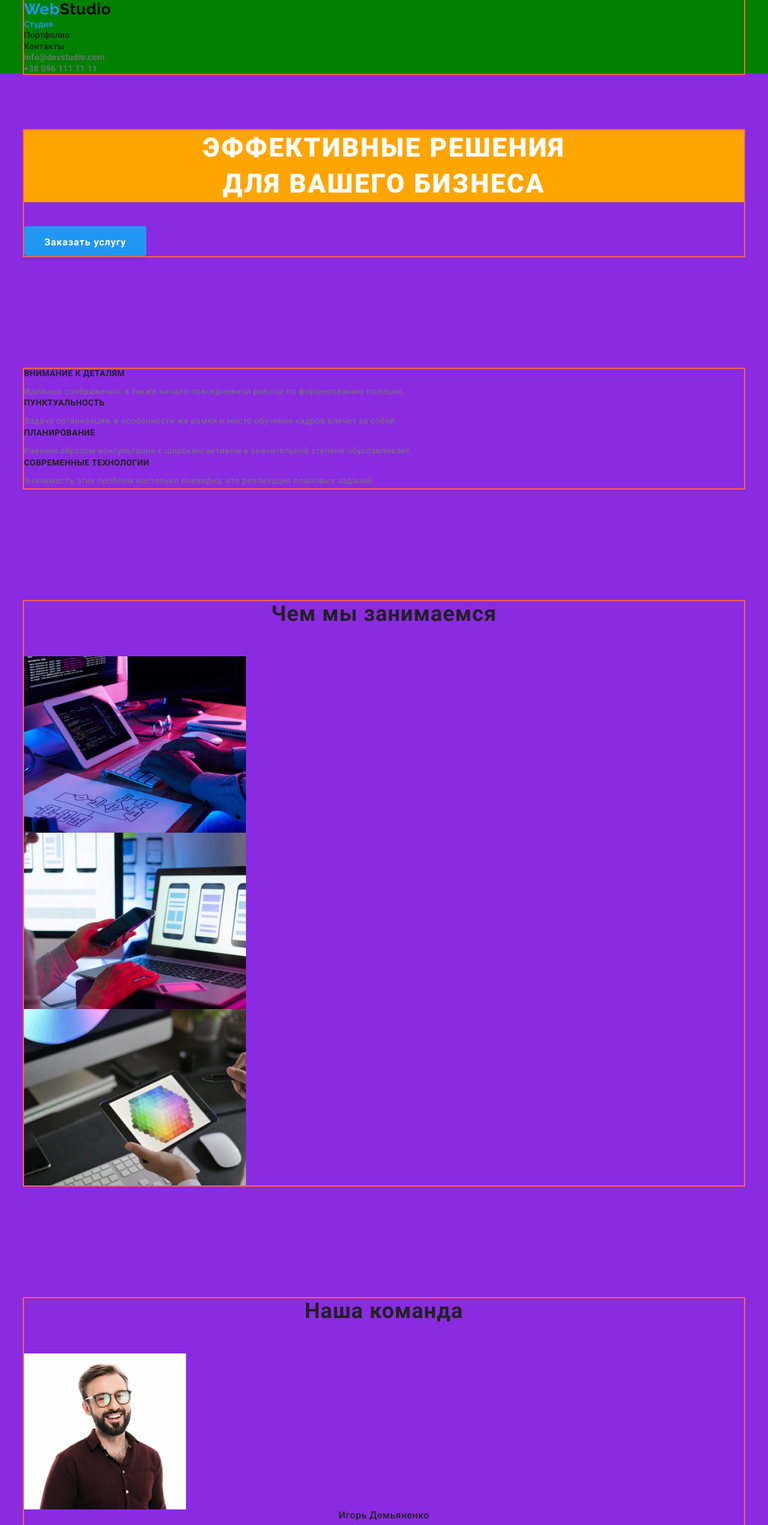
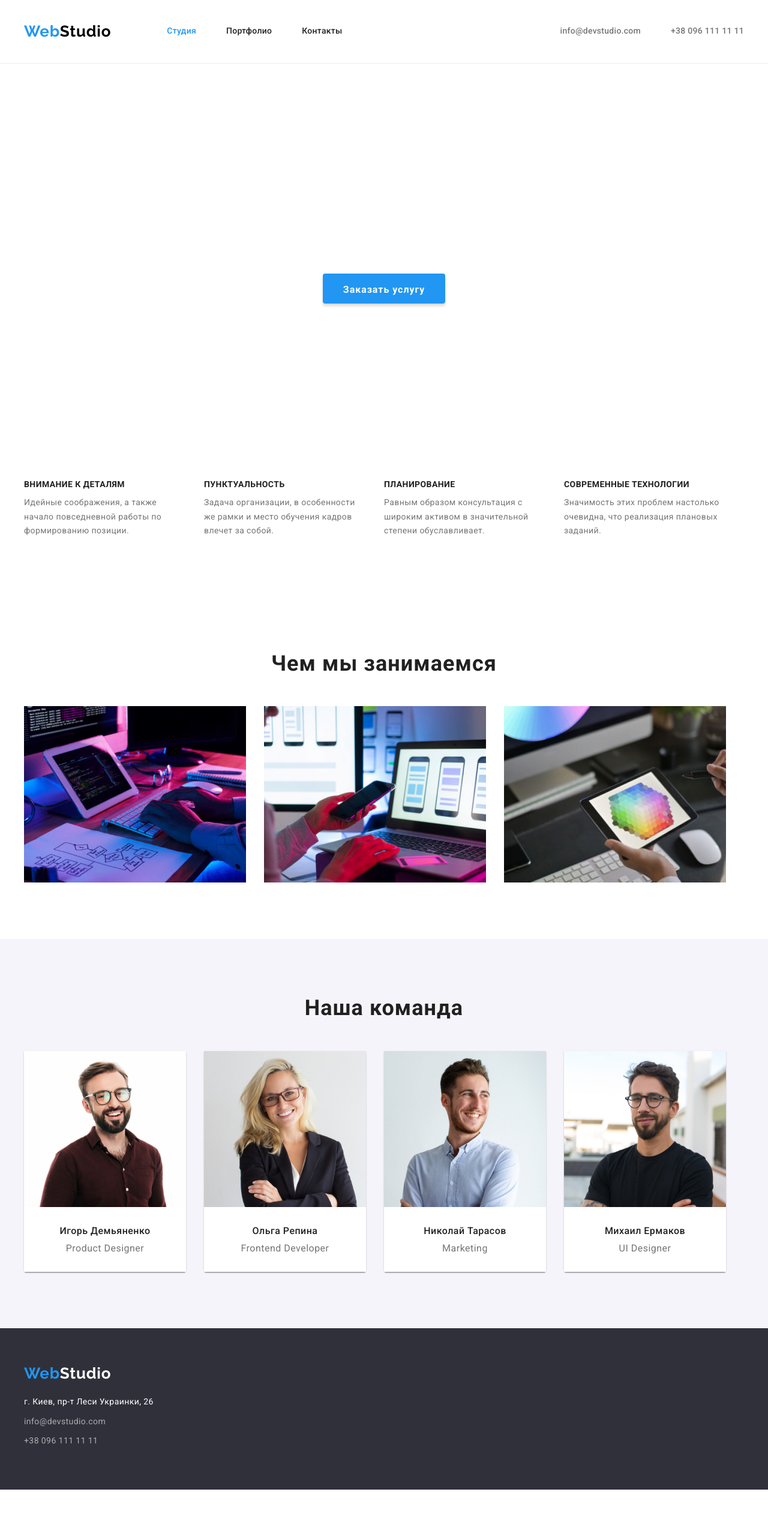
Before and after one commit to MiroslavShimchuk/goit-markup-hw-03, a plain HTML site: page index.html in a window 1280 px wide. Shown: the top 2542 px of the page at 60% size. After the commit the page ends 2483 px from the top, so only its background shows below. Drawn offline with Linux system fonts and the light colour scheme.

Commit message:
створює флекси

```diff
--- a/css/styles.css
+++ b/css/styles.css
@@ -13,36 +13,6 @@
     --white-color: #FFFFFF;
     --primary-background-color: #E5E5E5;
     --second-background-color: #2F303A;
-}
-
-body {
-    font-family: roboto, sans-serif;
-    background-color: var(--primary-background-color);
-    color: var(--primary-text-color);
-}
-
-.visually-hidden {
-    position: absolute;
-    width: 1px;
-    height: 1px;
-    margin: -1px;
-    border: 0;
-    padding: 0;
-    white-space: nowrap;
-    clip-path: inset(100%);
-    clip: rect(0 0 0 0);
-    overflow: hidden;
-}
-
-
-.list {
-    list-style: none;
-    padding: 0;
-    margin: 0;
-}
-
-* {
-    box-sizing: border-box;
 }
 
 p,
@@ -70,26 +40,87 @@ img {
     display: block;
 }
 
+body {
+    font-family: roboto, sans-serif;
+    color: var(--primary-text-color);
+}
+
+.visually-hidden {
+    position: absolute;
+    width: 1px;
+    height: 1px;
+    margin: -1px;
+    border: 0;
+    padding: 0;
+    white-space: nowrap;
+    clip-path: inset(100%);
+    clip: rect(0 0 0 0);
+    overflow: hidden;
+}
+
+* {
+    box-sizing: border-box;
+}
+
 .container {
-    margin-left: auto;
-    margin-right: auto;
-    width: 1200px;
-    outline: 2px solid tomato;
+    width: 1230px;
+    margin: 0 auto;
+    padding-left: 15px;
+    padding-right: 15px;
+    /* outline: 2px solid tomato; */
 }
 
 .section {
     padding-top: 94px;
     padding-bottom: 94px;
-    background-color: blueviolet;
+    }
+
+/* .header {
+    background-color: #2F303A;
 }
+
+.hero {
+    background-color: #757575;
+}
+
+.feature {
+    background-color: cadetblue;
+}
+
+.activity {
+    background-color: burlywood;
+}
+
+.team {
+    background-color: brown;
+}
+
+.portfolio {
+    background-color: darkcyan;
+} */
 
 /* Шапка сайта */
 
 .header {
-    background-color: green;
+    padding-top: 24px;
+    padding-bottom: 25px;
+    margin: 0 auto;
+    border-bottom: 1px solid rgba(236, 236, 236, 1);
+    background: #FFFFFF;;
+}
+
+.header-container {
+    display: flex;
+    align-items: center;
+}
+
+.header-navigation {
+    display: flex;
+    align-items: center;
 }
 
 .header-logo-link {
+    display: block;
     color: #000000;
     text-decoration-line: none;
     font-family: Raleway, sans-serif;
@@ -108,7 +139,20 @@ img {
    color: var(--accent-color);
 }
 
+.header-navigation-list {
+    display: flex;
+    margin-left: 93px;
+}
+
+.navigation-item + .navigation-item {
+    margin-left: 50px;
+
+}
+
 .navigation-link {
+    display: block;
+    padding-top: 20px;
+    padding-bottom: 20px;
     text-decoration-line: none;
     color: var(--primary-text-color);
     font-weight: 500;
@@ -126,7 +170,19 @@ img {
     color: var(--accent-color);
 }
 
+.header-contact-list {
+    display: flex;
+    margin-left: auto;
+}
+
+.header-contact-item + .header-contact-item {
+    margin-left: 50px;
+}
+
 .header-contact-link {
+    display: block;
+    padding-top: 20px;
+    padding-bottom: 20px;
     text-decoration-line: none;
     color: var(--text-color);
     font-weight: 500;
@@ -142,9 +198,16 @@ img {
 
 /* Герой */
 
+.hero {
+    padding-top: 200px;
+    padding-bottom: 200px;
+}
+
 .hero-title {
+    margin: 0 auto;
+    width: 696px;
     margin-top: 0;
-    margin-bottom: 40px;
+    margin-bottom: 30px;
     font-weight: 900;
     font-size: 44px;
     line-height: 1.36;
@@ -152,10 +215,12 @@ img {
     text-transform: uppercase;
     text-align: center;
     color: var(--white-color);
-    background-color: orange;
+    /* background-color: orange; */
 }
 
 .hero-btn {
+    display: block;
+    margin: 0 auto;
     background: var(--accent-color);
     font-family: inherit;
     min-width: 200px;
@@ -181,6 +246,18 @@ img {
 
 /* Наши преимущества */
 
+.feature-list {
+    display: flex;
+}
+
+.feature-item {
+    width: 270px;
+}
+
+.feature-item + .feature-item {
+    margin-left: 30px;
+}
+
 .feature-title {
     margin-top: 0;
     margin-bottom: 10px;
@@ -202,6 +279,18 @@ img {
 
 /* Чем мы занимаемся */
 
+.activity-list {
+    display: flex;
+}
+
+.activity-item {
+    width: 370px;
+}
+
+.activity-item+.activity-item {
+    margin-left: 30px;
+}
+
 .activity-title {
     margin-top: 0;
     margin-bottom: 50px;
@@ -214,6 +303,26 @@ img {
 
 /* Наша команда */
 
+.team {
+    background: #F5F4FA;
+}
+
+.team-list {
+    display: flex;
+}
+
+.team-list-item {
+    width: 270px;
+    box-shadow: 0px 1px 3px rgba(0, 0, 0, 0.12),
+    0px 1px 1px rgba(0, 0, 0, 0.14),
+    0px 2px 1px rgba(0, 0, 0, 0.2);
+    border-radius: 0px 0px 4px 4px;
+}
+
+.team-list-item+.team-list-item {
+    margin-left: 30px;
+}
+
 .team-title {
     margin-top: 0;
     margin-bottom: 50px;
@@ -222,6 +331,12 @@ img {
     letter-spacing: 0.03em;
     text-align: center;
     color: var(--primary-text-color);
+}
+
+.team-list-footer {
+    padding-top: 30px;
+    padding-bottom: 30px;
+    background: #FFFFFF;
 }
 
 .team-list-title {
@@ -248,10 +363,18 @@ img {
 /* Футер */
 
 .footer {
+    padding-top: 60px;
+    padding-bottom: 60px;
     background-color: var(--second-background-color);
 }
 
+.footer-container {
+    margin-right: auto;
+}
+
 .footer-logo-link {
+    display: block;
+    margin-bottom: 20px;
     text-decoration-line: none;
     font-family: Raleway, sans-serif;
     font-weight: bold;
@@ -262,6 +385,8 @@ img {
 }
 
 .footer-contact-address {
+    display: block;
+    margin-bottom: 9px;
     text-decoration-line: none;
     font-style: normal;
     font-size: 14px;
@@ -271,6 +396,8 @@ img {
 }
 
 .footer-contact-link {
+    display: block;
+    margin-bottom: 9px;
     text-decoration-line: none;
     font-style: normal;
     font-size: 14px;
@@ -286,7 +413,22 @@ img {
 
 /* Portfolio */
 
+.portfolio {
+    background: #FFFFFF;
+}
+
+.portfolio-btn-list {
+    display: flex;
+    justify-content: center;
+}
+
+.portfolio-btn-item {
+    margin-right: 8px;
+}
+
 .portfolio-btn {
+    display: inline-block;
+    margin-bottom: 50px;
     background-color: #F5F4FA;
     font-family: inherit;
     font-weight: 500;
@@ -315,7 +457,34 @@ img {
     border-radius: 4px;
 }
 
+.portfolio-list {
+    display: flex;
+    flex-wrap: wrap;
+}
+
+.portfolio-list-item {
+    width: 370px;
+    margin-right: 30px;
+    margin-bottom: 30px;
+}
+
+.portfolio-list-item:nth-last-child(-n+3) {
+    margin-bottom: 0;
+}
+
+.portfolio-list-item:nth-child(3n) {
+    margin-right: 0;
+}
+
+.portfolio-list-footer {
+    padding: 20px 24px;
+    border-right: 1px solid rgba(236, 236, 236, 1);
+    border-bottom: 1px solid rgba(236, 236, 236, 1);
+    border-left: 1px solid rgba(236, 236, 236, 1);
+}
+
 .portfolio-list-title {
+    margin-bottom: 4px;
     font-size: 18px;
     line-height: 2;
     letter-spacing: 0.06em;
--- a/index.html
+++ b/index.html
@@ -14,7 +14,7 @@
 <body>
     <!--Шапка сайта-->
     <header class="header">
-        <div class="container">
+        <div class="container header-container">
             <nav class="header-navigation">
                 <a href="./index.html" class="header-logo-link"><span class="web">Web</span>Studio</a>
                 <ul class="header-navigation-list list">
@@ -31,7 +31,7 @@
     </header>
     <main>
         <!--Герой-->
-        <section class="section hero">
+        <section class="hero">
             <div class="container">
                     <h1 class="hero-title">Эффективные решения <br>для вашего бизнеса</h1>
                     <button type="button" class="hero-btn">Заказать услугу</button>
@@ -83,25 +83,33 @@
             <div class="container">
                 <h2 class="team-title">Наша команда</h2>
                 <ul class="team-list list">
-                    <li>
+                    <li class="team-list-item">
                         <img src="./images/ihor.jpg" alt="Игорь Демьяненко.Продакт дизайнер" width="270">
+                        <div class="team-list-footer">
                             <h3 class="team-list-title">Игорь Демьяненко</h3>
                             <p class="team-list-text">Product Designer</p>
+                        </div>
                     </li>
-                    <li>
+                    <li class="team-list-item">
                         <img src="./images/olha.jpg" alt="Ольга Репина.Фронтенд девелопер" width="270">
+                        <div class="team-list-footer">
                             <h3 class="team-list-title">Ольга Репина</h3>
                             <p class="team-list-text">Frontend Developer</p>
+                        </div>
                     </li>
-                    <li>
+                    <li class="team-list-item">
                         <img src="./images/nicolai.jpg" alt="Николай Тарасов.Маркетолог" width="270">
+                        <div class="team-list-footer">
                             <h3 class="team-list-title">Николай Тарасов</h3>
                             <p class="team-list-text">Marketing</p>
+                        </div>
                     </li>
-                    <li>
+                    <li class="team-list-item">
                         <img src="./images/misha.jpg" alt="Михаил Ермаков.Веб дизайнер" width="270">
+                        <div class="team-list-footer">
                             <h3 class="team-list-title">Михаил Ермаков</h3>
                             <p class="team-list-text">UI Designer</p>
+                        </div>
                     </li>
                 </ul>
             </div>
@@ -110,7 +118,7 @@
     <!--Футер-->
 
     <footer class="footer">
-        <div class="container">
+        <div class="container footer-container">
             <a href="./index.html" class="footer-logo-link"><span class="web">Web</span>Studio</a>
             <address>
                 <ul  class="footer-contact-list list">
```
Also changed, not shown: portfolio.html (+22 -4 lines). Lines whose indentation alone changed are shown as unchanged.
